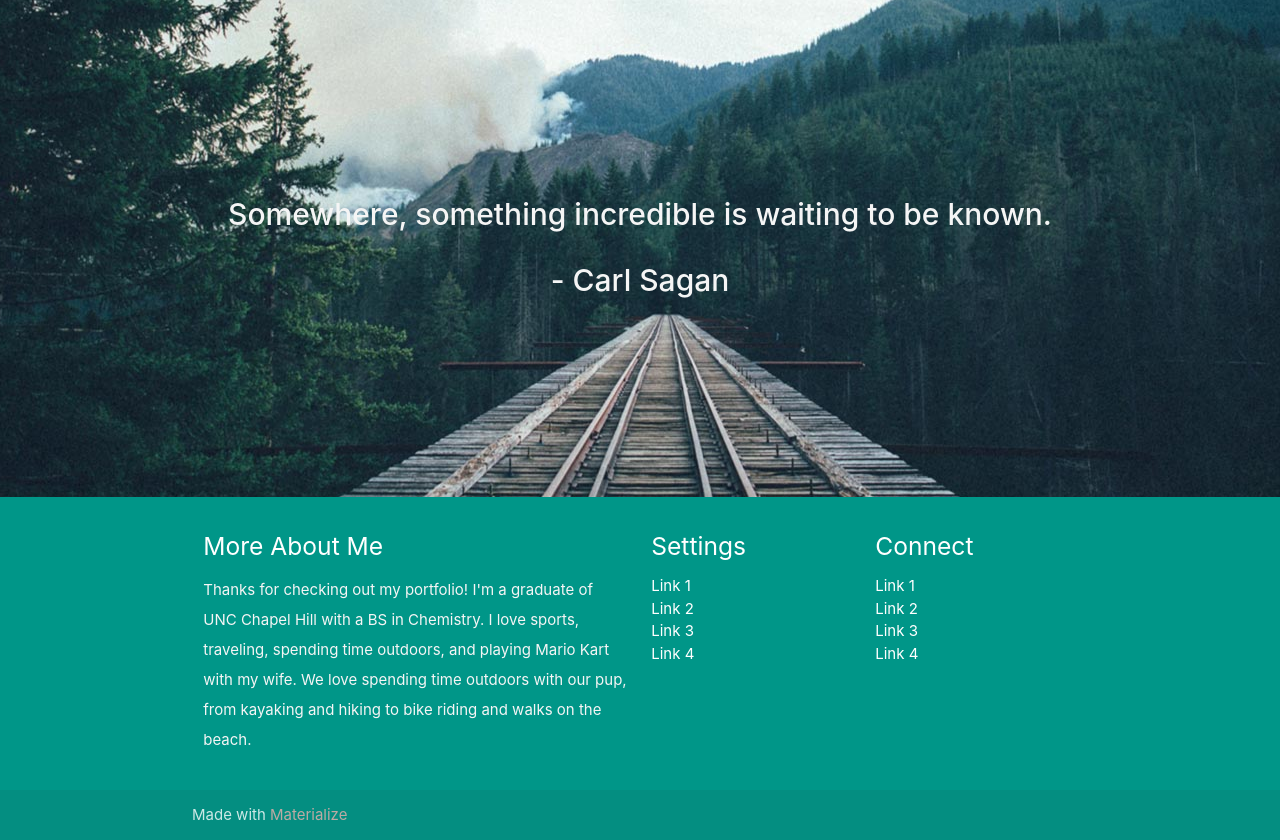
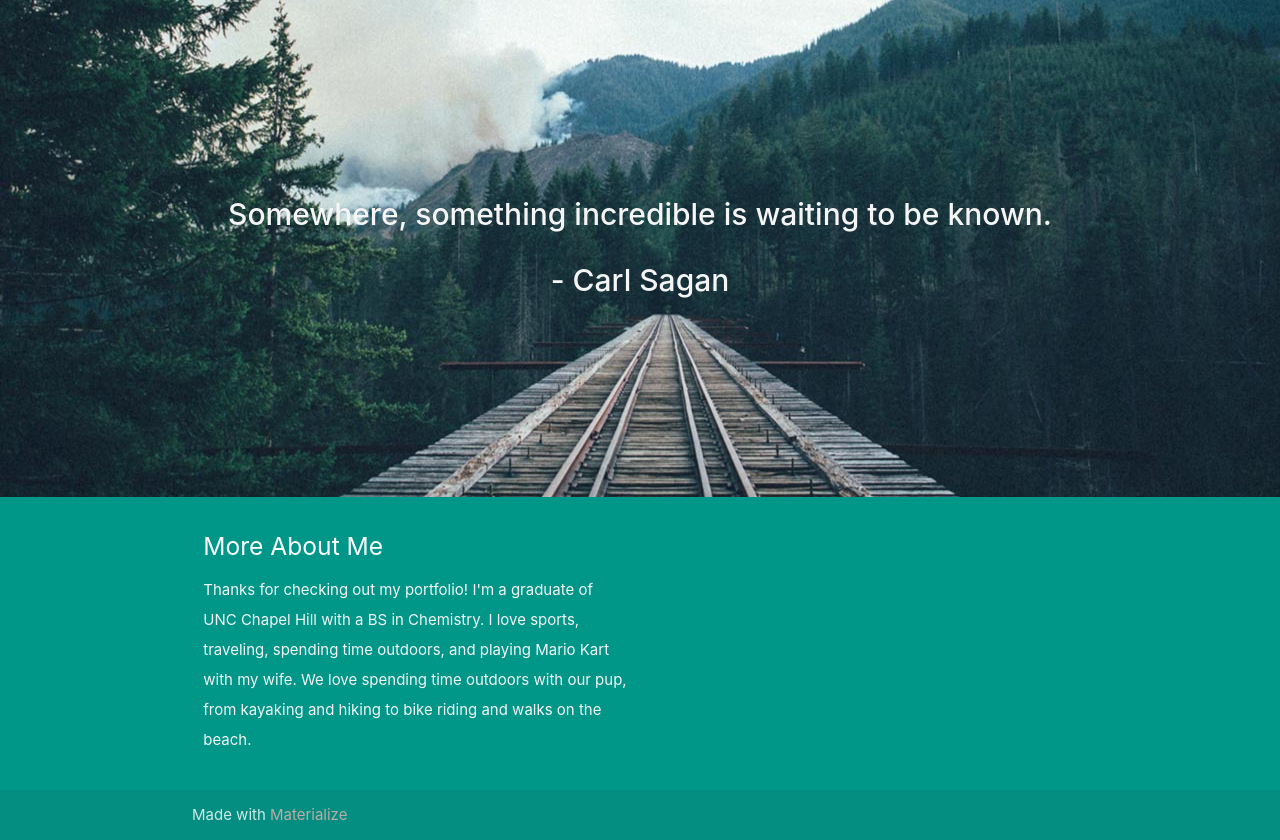
Before and after one commit to mistmr7/Portfolio, a plain HTML site: page index.html in a window 1280 px wide. Shown: the part 2279-3119 px from the top of the page. Drawn offline with nearby package versions, Linux system fonts and the light colour scheme.

Commit message:
shut down links at the bottom

```diff
--- a/index.html
+++ b/index.html
@@ -164,7 +164,7 @@
           <h5 class="white-text">More About Me</h5>
           <p class="grey-text text-lighten-4">Thanks for checking out my portfolio! I'm a graduate of UNC Chapel Hill with a BS in Chemistry. I love sports, traveling, spending time outdoors, and playing Mario Kart with my wife. We love spending time outdoors with our pup, from kayaking and hiking to bike riding and walks on the beach.</p>
         </div>
-        <div class="col l3 s12">
+        <!-- <div class="col l3 s12">
           <h5 class="white-text">Settings</h5>
           <ul>
             <li><a class="white-text" href="#!">Link 1</a></li>
@@ -180,7 +180,7 @@
             <li><a class="white-text" href="#!">Link 2</a></li>
             <li><a class="white-text" href="#!">Link 3</a></li>
             <li><a class="white-text" href="#!">Link 4</a></li>
-          </ul>
+          </ul> -->
         </div>
       </div>
     </div>
```
Also changed, not shown: projects.html (+2 -2 lines).
